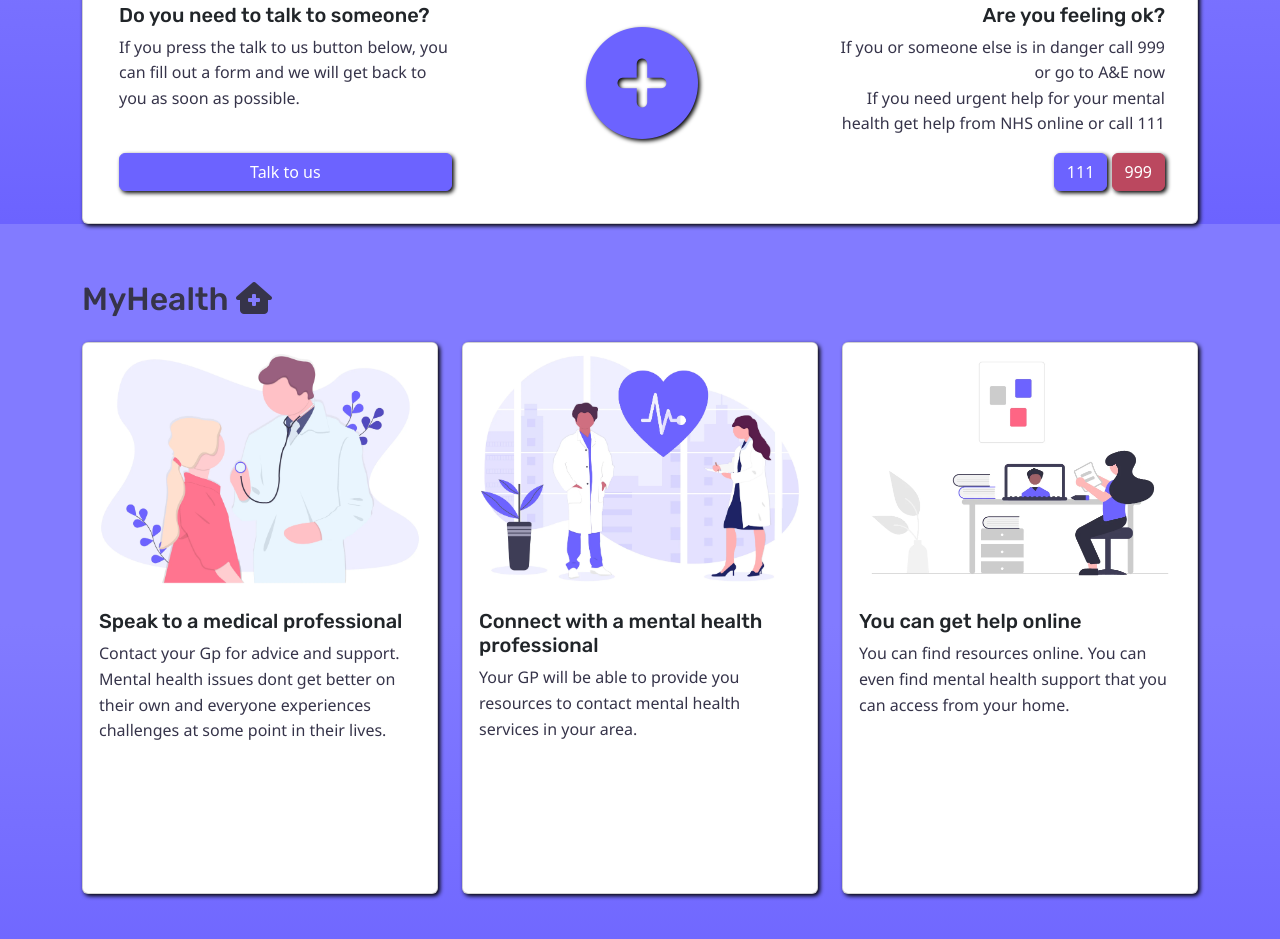
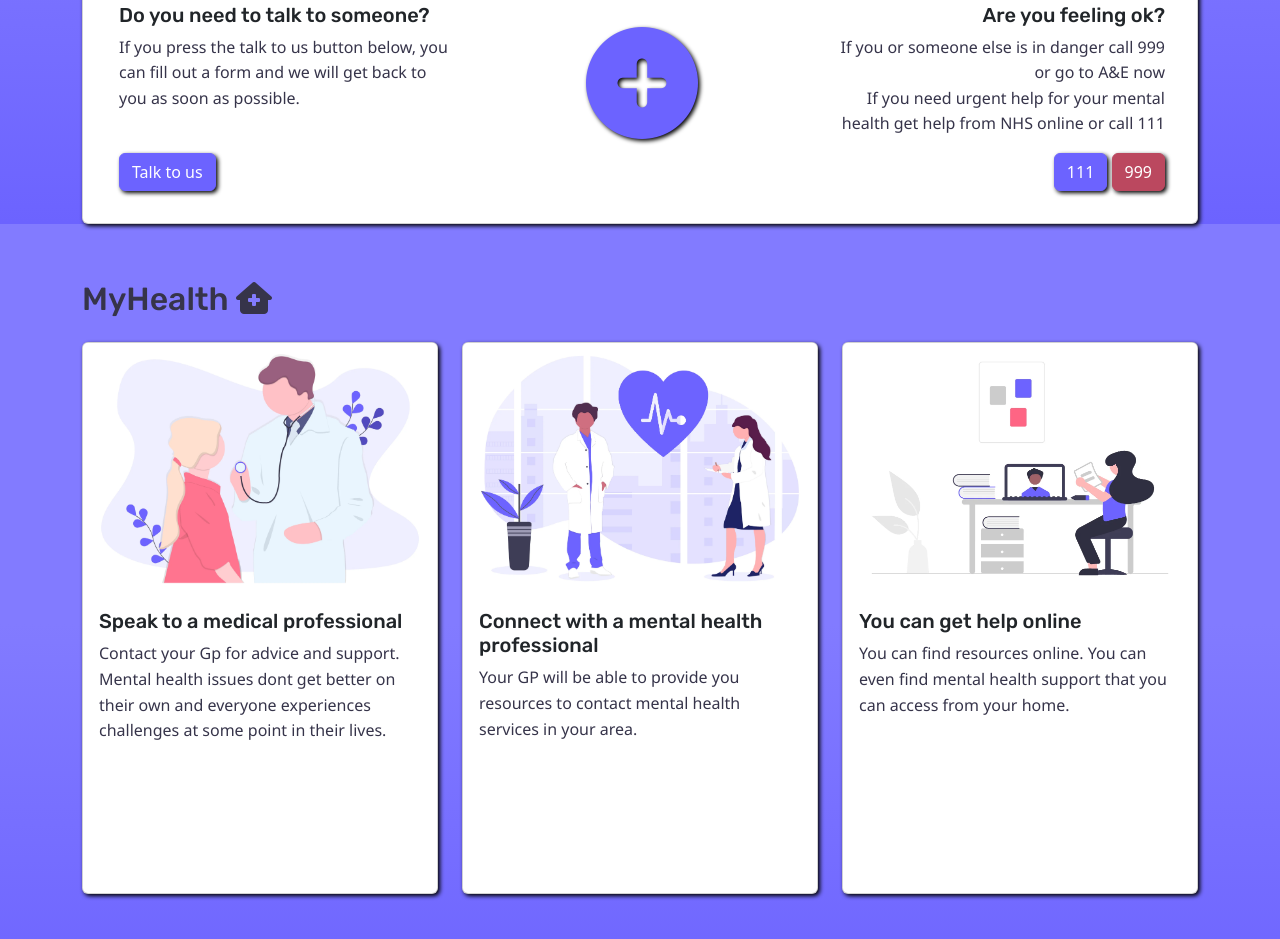
Before and after one commit to Trillspectre/Mental-health-one-page-project, a plain HTML site: page index.html in a window 1280 px wide. Shown: the part 1376-2315 px from the top of the page. Drawn offline with nearby package versions, Linux system fonts and the light colour scheme.

Commit message:
changed modal button to fit text

```diff
--- a/assets/CSS/style.css
+++ b/assets/CSS/style.css
@@ -57,12 +57,14 @@
     border-color: var(--primary-color);
     color: white;
     box-shadow: 2px 2px 4px #000000;
+    max-width: fit-content;
 }
 
 .btn-modal:hover {
     background-color: var(--highlight-color-light);
     border-color: var(--highlight-color-light);
     box-shadow: none;
+    max-width: fit-content;
 }
 
 #btn-999 {
```
